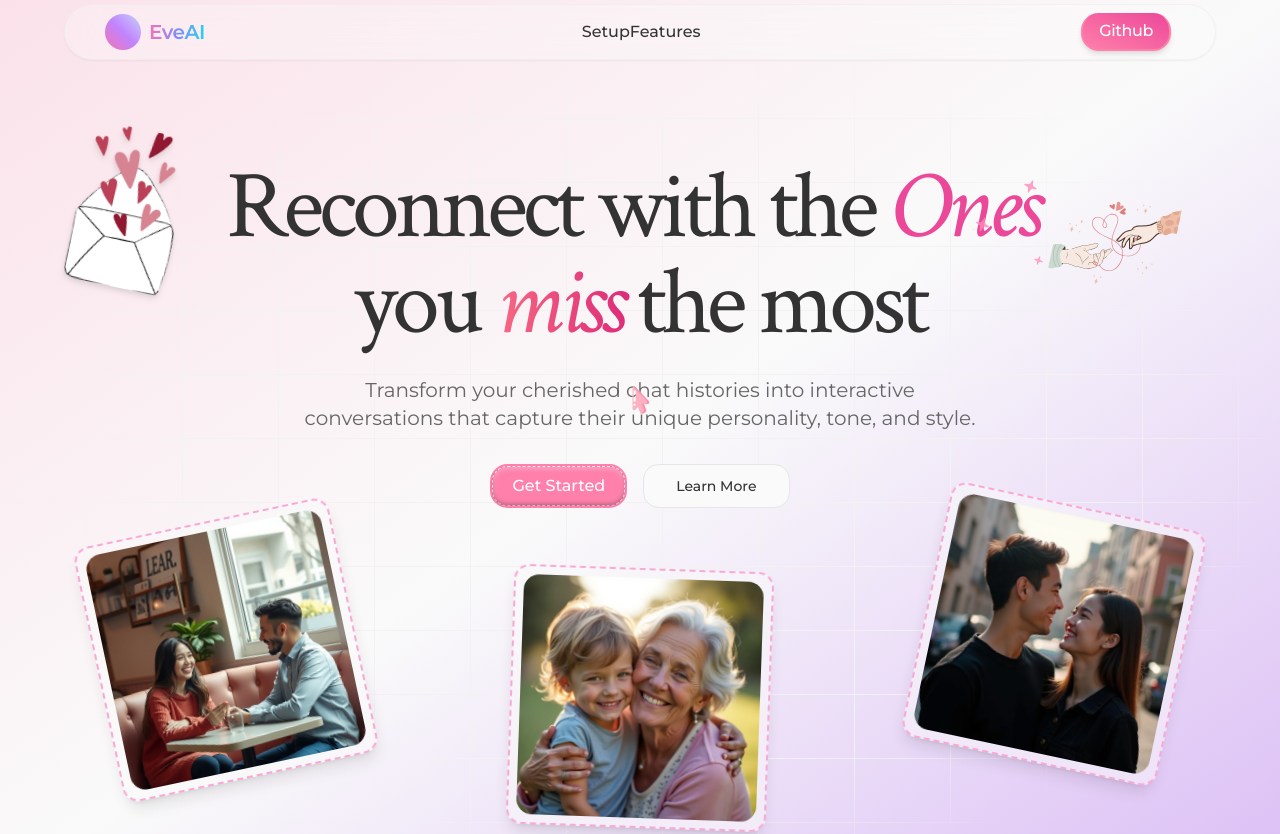
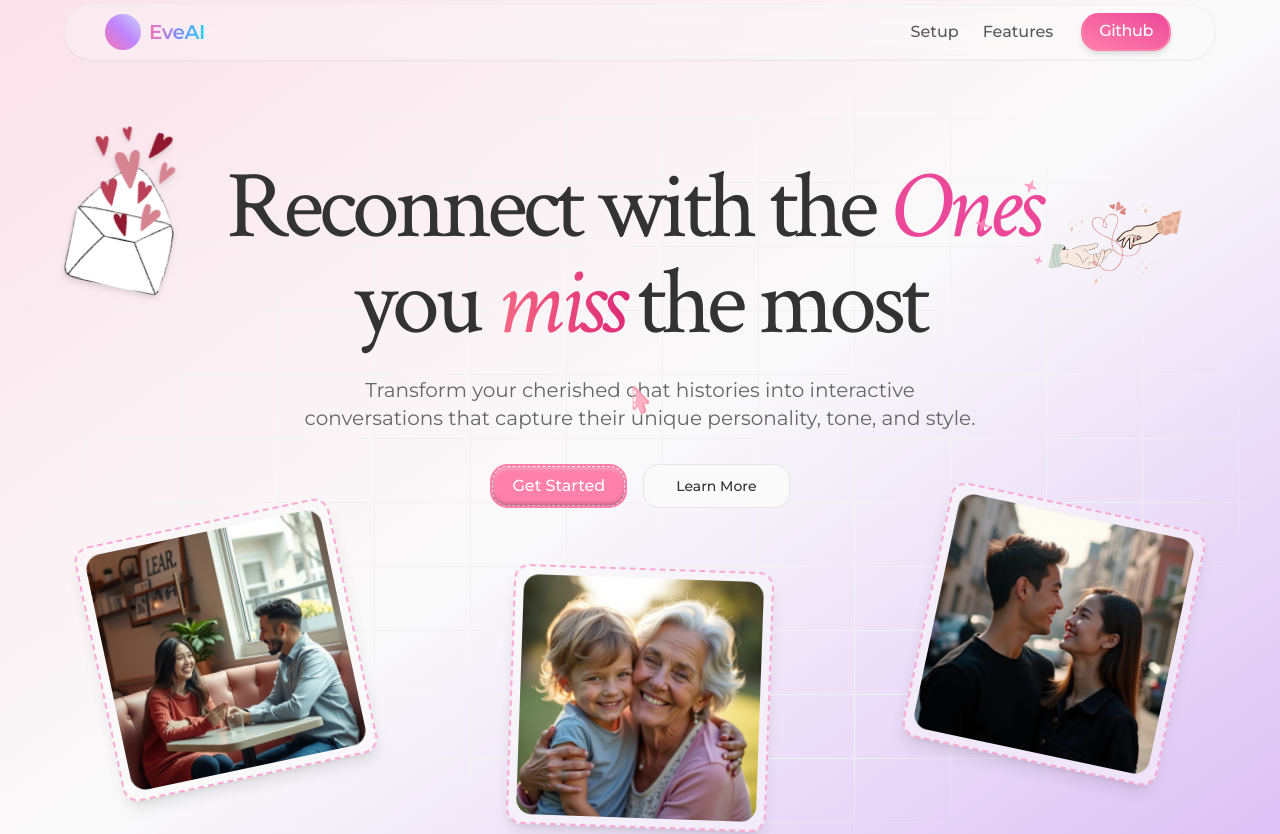
Before and after one commit to Xeven777/eve.ai, a React (Vite) app in the folder site/: page / in a window 1280 px wide. Shown: the top 834 px of the page. Built offline with nearby package versions, Linux system fonts and the light colour scheme; what tailwindcss-motion would draw is missing.

Commit message:
navbar fix

```diff
--- a/site/src/components/Navbar.tsx
+++ b/site/src/components/Navbar.tsx
@@ -8,15 +8,21 @@ const Navbar = () => {
           EveAI
         </h2>
       </div>
-      <div className="gap-16 font-medium md:block hidden">
-        <a className=" hover:text-primary hover:underline" href="#setup">
+
+      <div className="gap-6 font-medium flex items-center">
+        <a
+          className="hidden md:block hover:text-primary hover:underline opacity-80"
+          href="#setup"
+        >
           Setup
         </a>
 
-        <a className=" hover:text-primary hover:underline" href="#features">
+        <a
+          className="hidden md:block hover:text-primary hover:underline opacity-80"
+          href="#features"
+        >
           Features
         </a>
-      </div>
         <a
           href="https://github.com/Xeven777/eve.ai"
           target="_blank"
@@ -28,6 +34,7 @@ const Navbar = () => {
           </button>
         </a>
       </div>
+    </div>
   );
 };
 
```
Lines whose indentation alone changed are shown as unchanged.
